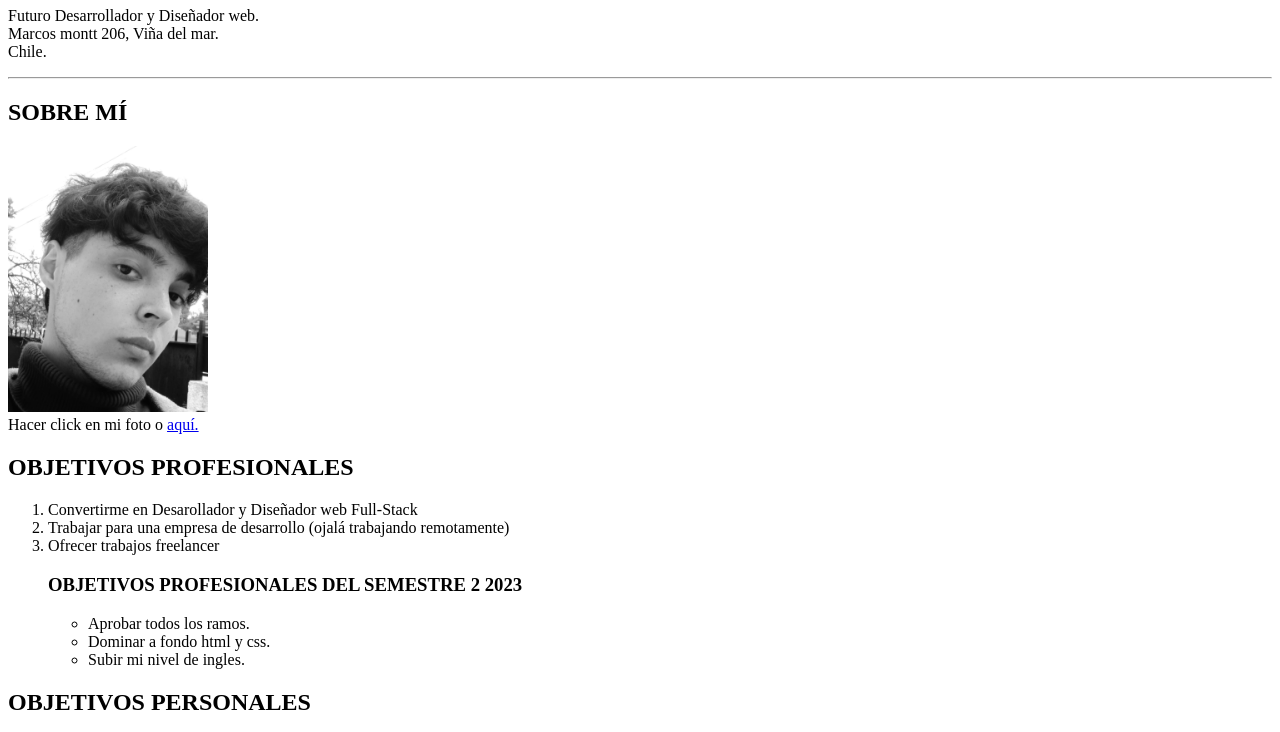
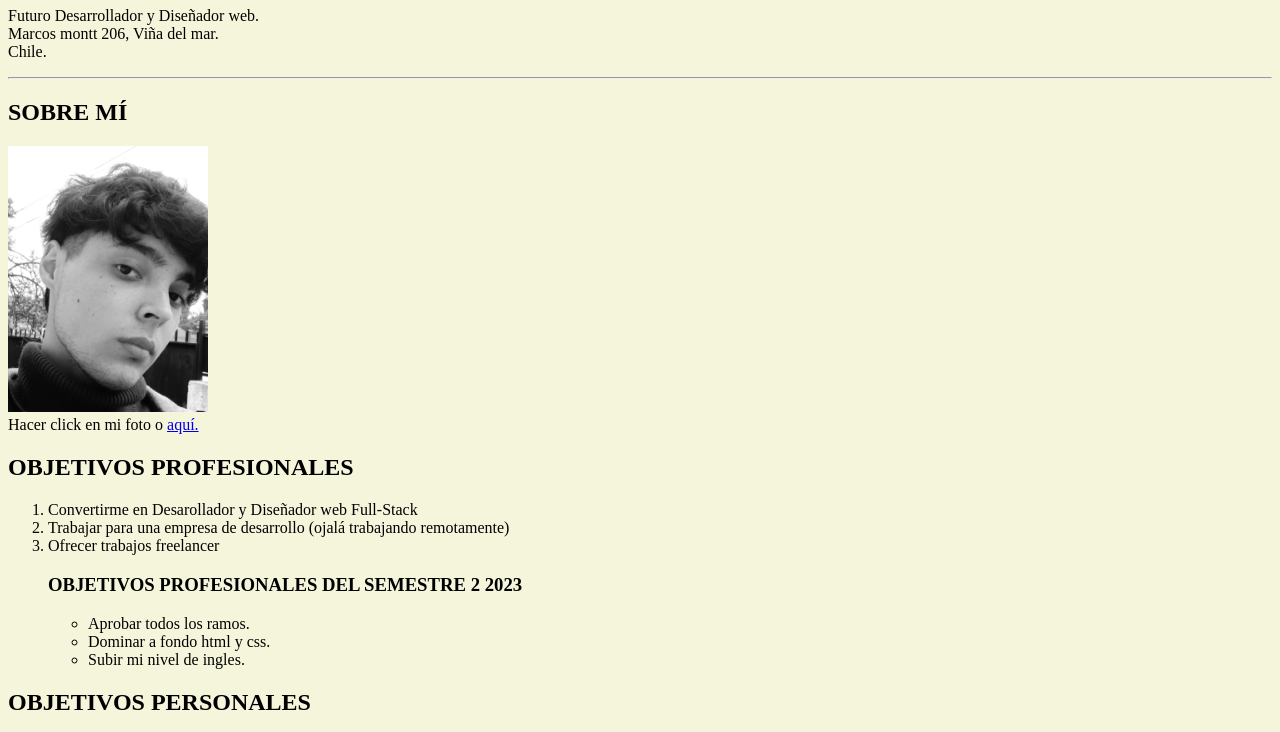
Before and after one commit to KevinLafertte/html-portafolio, a plain HTML site: page index.html in a window 1280 px wide. Shown: the part 73-805 px from the top of the page. Drawn offline with Linux system fonts and the light colour scheme.

Commit message:
Update index.html

```diff
--- a/index.html
+++ b/index.html
@@ -3,6 +3,11 @@
   <head>
     <meta charset="UTF-8" />
     <meta name="viewport" content="width=device-width, initial-scale=1.0" />
+    <style>
+      html{
+        background-color: beige;
+      }
+    </style>
     <title>Mi resumen</title>
   </head>
   <body>
```
